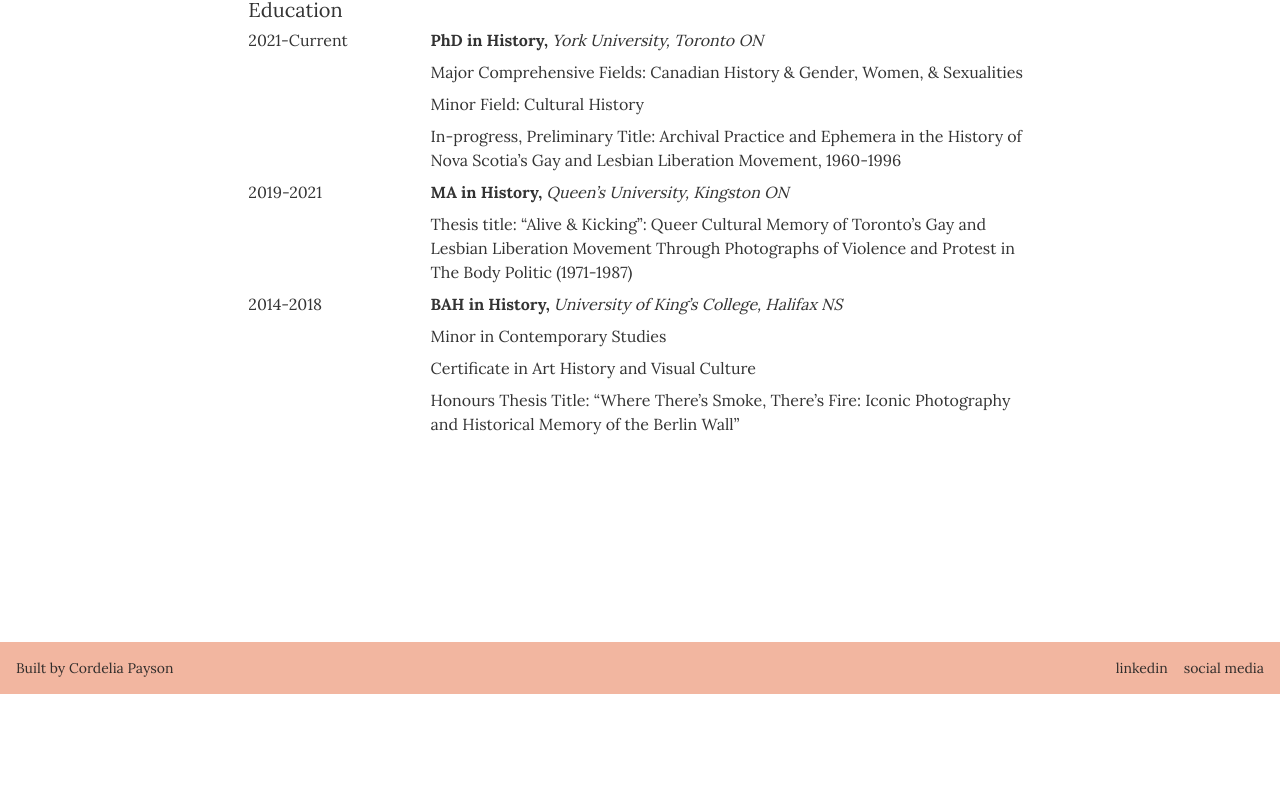
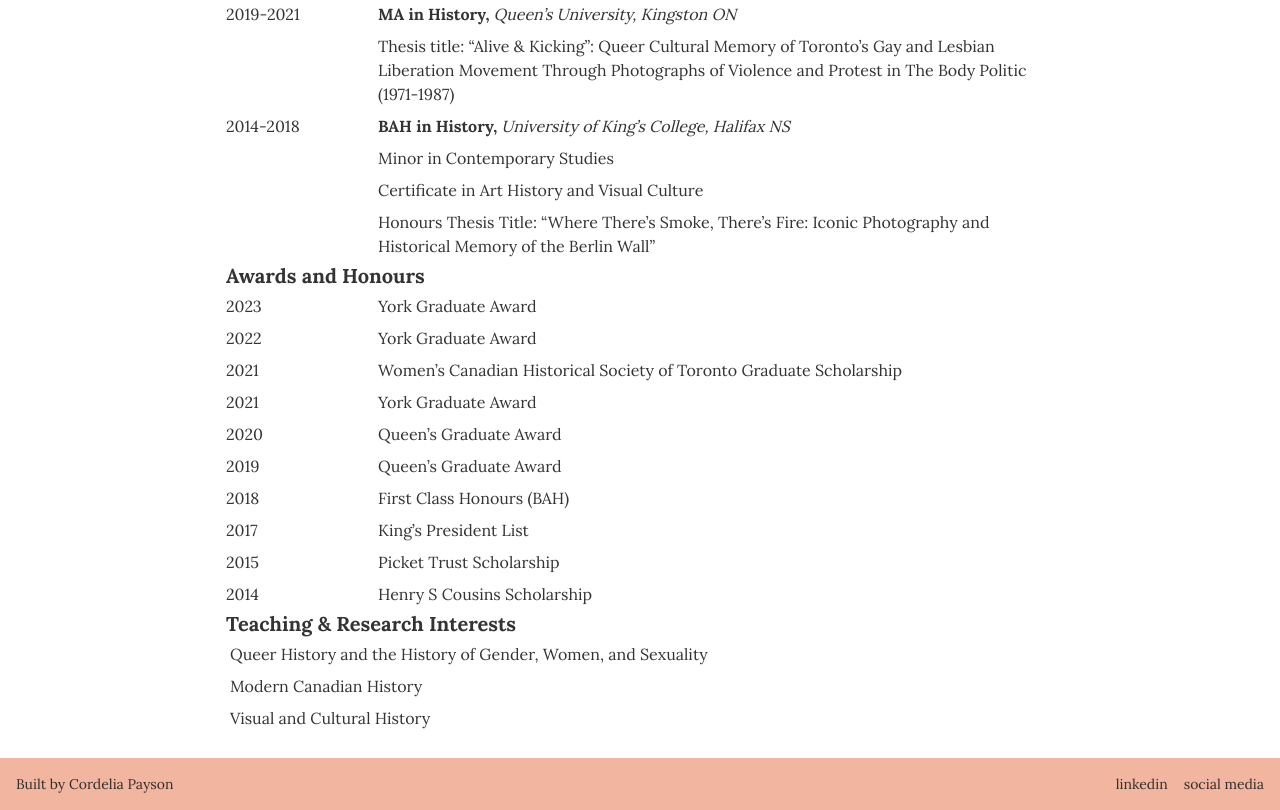
Before and after one commit to cordelia-payson/jw-site, a Next.js app: page /cv in a window 1280 px wide. Shown: the part 343-1153 px from the top of the page. Before the commit the page ends 1037 px from the top, so only its background shows below. Built offline with nearby package versions, Linux system fonts and the light colour scheme.

Commit message:
added awards section

```diff
--- a/components/cv/info.js
+++ b/components/cv/info.js
@@ -19,3 +19,7 @@
   italic: 'University of King’s College, Halifax NS',
   bullets: ['Minor in Contemporary Studies', 'Certificate in Art History and Visual Culture', 'Honours Thesis Title: “Where There’s Smoke, There’s Fire: Iconic Photography and Historical Memory of the Berlin Wall”'],
 };
+
+export const awards = [['2023', 'York Graduate Award'], ['2022', 'York Graduate Award'], ['2021', 'Women’s Canadian Historical Society of Toronto Graduate Scholarship'], ['2021', 'York Graduate Award'], ['2020', 'Queen’s Graduate Award'], ['2019', 'Queen’s Graduate Award'], ['2018', 'First Class Honours (BAH)'], ['2017', 'King’s President List'], ['2015', 'Picket Trust Scholarship'], ['2014', 'Henry S Cousins Scholarship']];
+
+export const interests = ['Queer History and the History of Gender, Women, and Sexuality', 'Modern Canadian History', 'Visual and Cultural History'];
--- /dev/null
+++ b/components/cv/line.js
@@ -0,0 +1,7 @@
+function Line({ line }) {
+  return (
+    <div className="m-1">{line}</div>
+  );
+}
+
+export default Line;
--- /dev/null
+++ b/components/cv/sections/awards.js
@@ -0,0 +1,22 @@
+import Title from '../title.js';
+import Year from '../year.js';
+import Line from '../line.js';
+import { awards } from '../info.js';
+
+function Awards() {
+  return (
+    <div className="flex flex-col ml-0">
+      <Title title="Awards and Honours" />
+      <div className="flex flex-col">
+        {awards.map((award) => (
+          <div className="flex flex-row">
+            <Year year={award[0]} />
+            <Line line={award[1]} />
+          </div>
+        ))}
+      </div>
+    </div>
+  );
+}
+
+export default Awards;
--- /dev/null
+++ b/components/cv/sections/interests.js
@@ -0,0 +1,14 @@
+import Title from '../title.js';
+import Bullet from '../bullet.js';
+import { interests } from '../info.js';
+
+function Interests() {
+  return (
+    <div className="flex flex-col ml-0">
+      <Title title="Teaching & Research Interests" />
+      {interests.map((interest) => <Bullet bullet={interest} />)}
+    </div>
+  );
+}
+
+export default Interests;
--- a/components/cv/title.js
+++ b/components/cv/title.js
@@ -1,6 +1,6 @@
 function Title({ title }) {
   return (
-    <div className="ml-0 text-xl">{title}</div>
+    <div className="ml-0 text-xl font-bold">{title}</div>
   );
 }
 
--- a/components/cv/year.js
+++ b/components/cv/year.js
@@ -1,6 +1,6 @@
 function Year({ year }) {
   return (
-    <div className="m-1 ml-0 w-1/4">{year}</div>
+    <div className="m-1 ml-0 w-36">{year}</div>
   );
 }
 
--- a/pages/cv.js
+++ b/pages/cv.js
@@ -1,6 +1,8 @@
 import Image from 'next/image';
 import Layout from '../components/layout/layout.js';
 import Education from '../components/cv/sections/education.js';
+import Awards from '../components/cv/sections/awards.js';
+import Interests from '../components/cv/sections/interests.js';
 
 function CV() {
   return (
@@ -9,9 +11,11 @@
         <div>
           <h1 className="text-4xl w-max m-4">Curriculum Vitae</h1>
         </div>
-        <div className="hero min-h-screen m-6">
-          <div className="hero-content">
+        <div className="min-h-screen m-6">
+          <div className="flex flex-col">
             <Education />
+            <Awards />
+            <Interests />
           </div>
         </div>
       </div>
```
